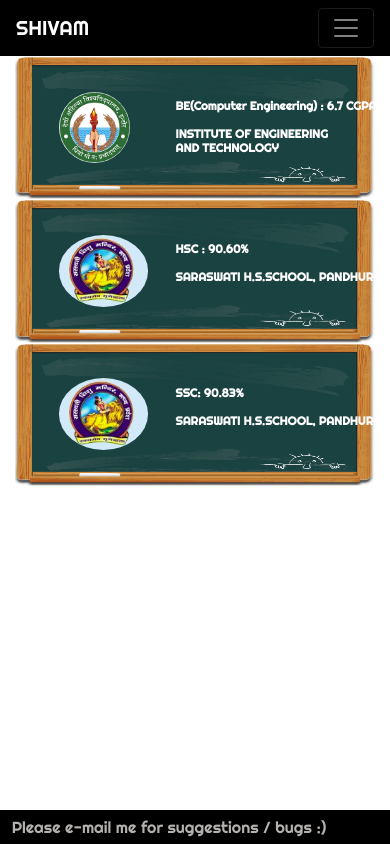
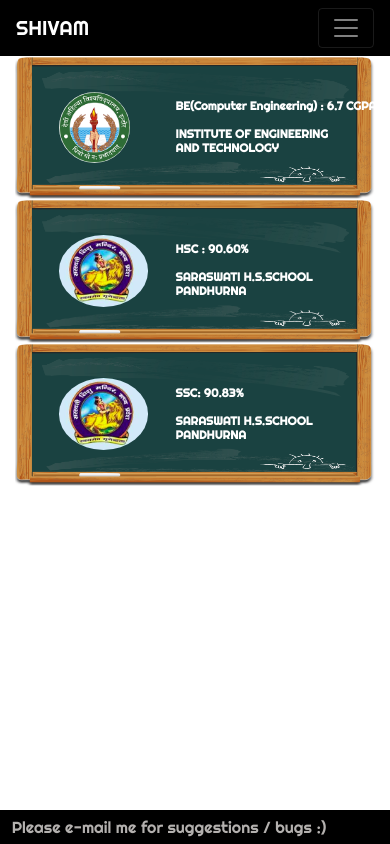
Before and after one commit to spd123/portfolio-v1, a plain HTML site: page Education.html in a window 390 px wide. Drawn offline with nearby package versions, Linux system fonts and the light colour scheme; a web font is replaced by a local one.

Commit message:
Small Screen bug fixed

```diff
--- a/Education.html
+++ b/Education.html
@@ -129,7 +129,7 @@
                 <img class="rounded-circle logo" src="./images/saraswati.png">
 
                 <h1 class="textlogo"> HSC : 90.60%<br><br>
-                    SARASWATI H.S.SCHOOL, PANDHURNA</h1>
+                    SARASWATI H.S.SCHOOL<br> PANDHURNA</h1>
 
             </div>
 
@@ -140,7 +140,7 @@
                 <img class="rounded-circle logo" src="./images/saraswati.png">
 
                 <h1 class="textlogo"> SSC: 90.83% <br><br>
-               SARASWATI H.S.SCHOOL, PANDHURNA</h1>
+               SARASWATI H.S.SCHOOL<br> PANDHURNA</h1>
 
             </div>
 
```
Also changed, not shown: Achievements.html (+1 -1 lines).
